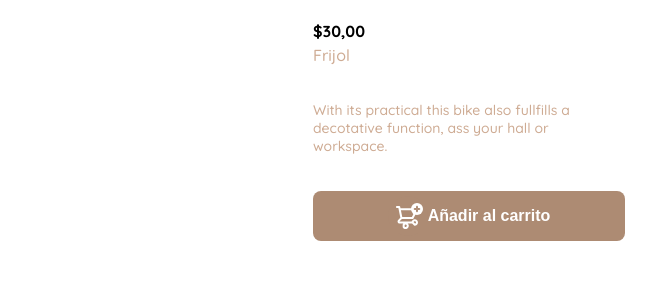
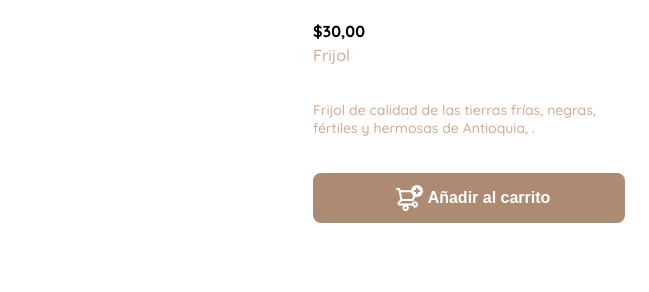
Before and after one commit to CoMario/01_practicandoDOM_javaScript, a plain HTML site: page index.html in a window 1280 px wide. Both pictures are taken after a click on the picture 241 px from the left and 201 px from the top of the page. Shown: the part 448-740 px from the top of the page, 631-1280 px from the left. Drawn offline with Linux system fonts and the light colour scheme; a web font is replaced by a local one.

Commit message:
Se modifica la descripción de los productos del index.html

```diff
--- a/index.html
+++ b/index.html
@@ -209,7 +209,7 @@
         <div class="product-info">
             <p>$30,00</p>
             <p>Frijol</p>
-            <p>With its practical this bike also fullfills a decotative function, ass your hall or workspace.</p>
+            <p>Frijol de calidad de las tierras frías, negras, fértiles y hermosas de Antioquia, .</p>
             <button class="primary-button add-to-cart-button">
                 <img src="./icons/bt_add_to_cart.svg" alt="add to cart">
                 Añadir al carrito
```
